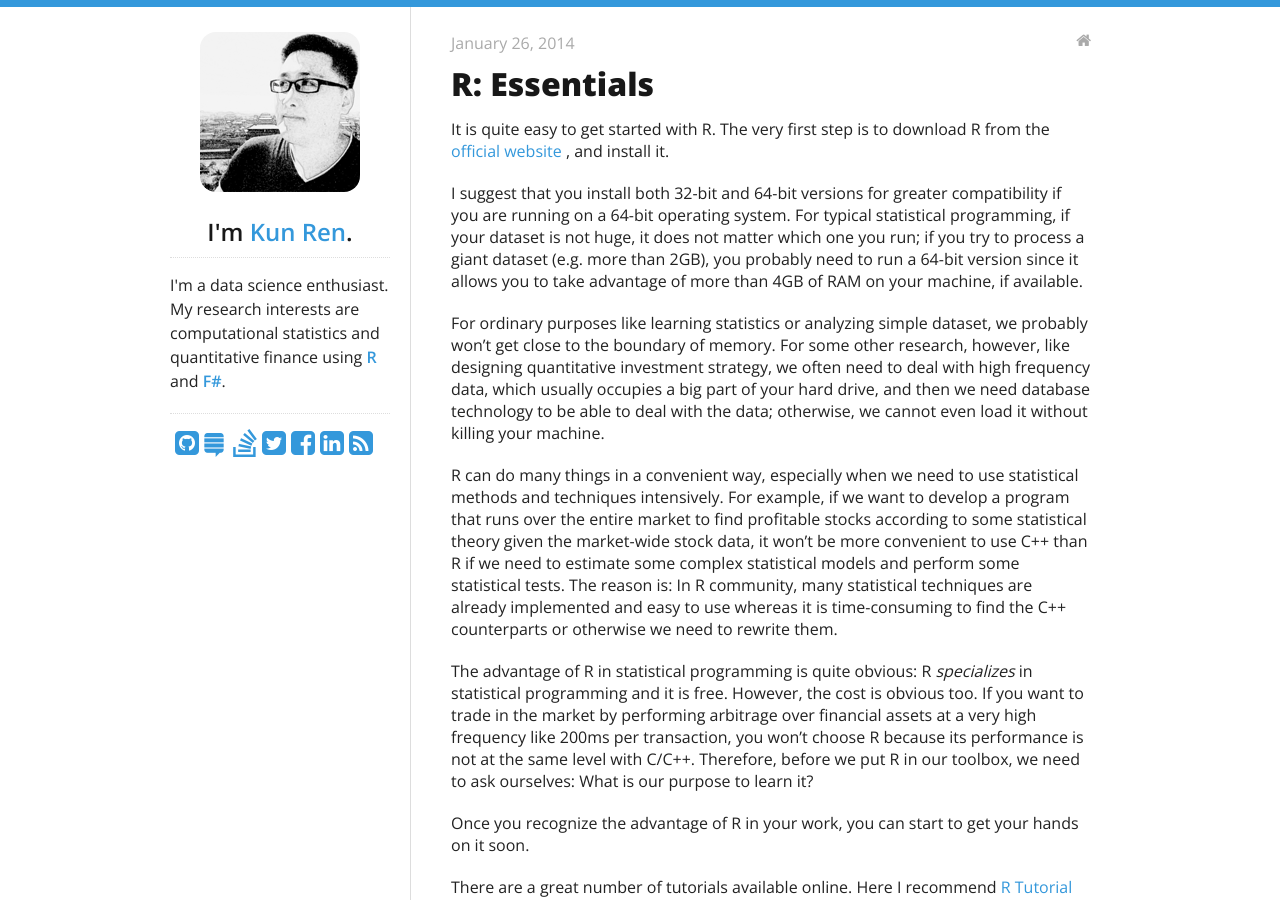
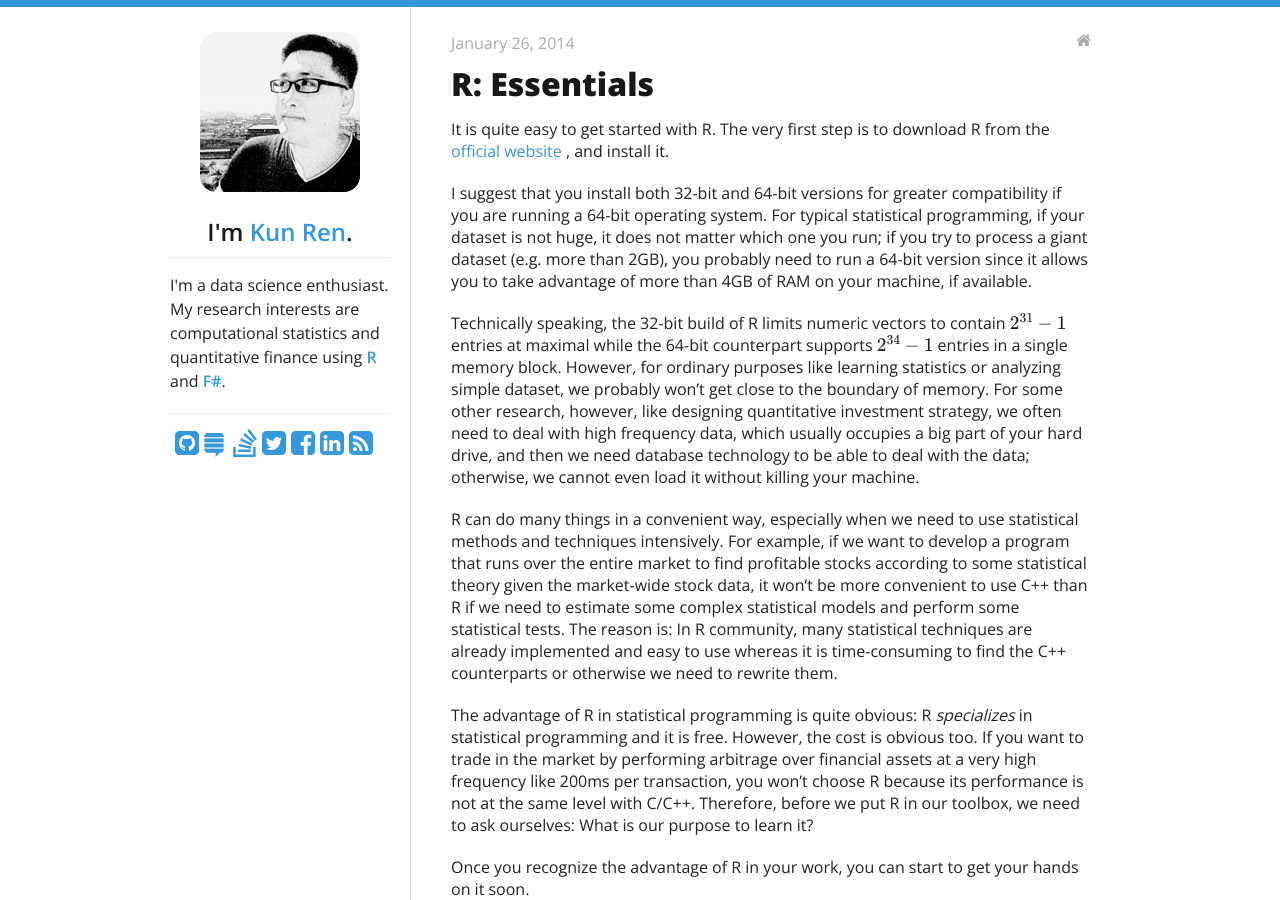
Before and after one commit to harryprince/renkun-ken.github.io, a Jekyll site: the page built from _posts/2014-01-26-r-essentials.md, in a window 1280 px wide and 900 px high. Built offline with Jekyll 4.4.1, drawn with Linux system fonts in a browser that asks for light colours; nearby versions of some CDN libraries; Markdown is read by kramdown in place of the engine named in the settings; formulas are drawn with MathJax 3; comment, search, counter and statistics services are not loaded.

Commit message:
mathjax cdn

```diff
--- a/_includes/mathjax.html
+++ b/_includes/mathjax.html
@@ -7,5 +7,5 @@
     }
   });
 </script>
-<script type="text/javascript" src="http://cdn.mathjax.org/mathjax/latest/MathJax.js?config=TeX-AMS-MML_HTMLorMML"></script>
+<script type="text/javascript" src="//cdnjs.cloudflare.com/ajax/libs/mathjax/2.3/MathJax.js"></script>
 {% endif %}
--- a/_posts/2014-01-26-r-essentials.md
+++ b/_posts/2014-01-26-r-essentials.md
@@ -8,9 +8,9 @@ categories:
 
 It is quite easy to get started with R. The very first step is to download R from the [ official website ](http://www.r-project.org/), and install it.
 
-I suggest that you install both 32-bit and 64-bit versions for greater compatibility if you are running on a 64-bit operating system. For typical statistical programming, if your dataset is not huge, it does not matter which one you run; if you try to process a giant dataset (e.g. more than 2GB), you probably need to run a 64-bit version since it allows you to take advantage of more than 4GB of RAM on your machine, if available.
+I suggest that you install both 32-bit and 64-bit versions for greater compatibility if you are running a 64-bit operating system. For typical statistical programming, if your dataset is not huge, it does not matter which one you run; if you try to process a giant dataset (e.g. more than 2GB), you probably need to run a 64-bit version since it allows you to take advantage of more than 4GB of RAM on your machine, if available.
 
-For ordinary purposes like learning statistics or analyzing simple dataset, we probably won't get close to the boundary of memory. For some other research, however, like designing quantitative investment strategy, we often need to deal with high frequency data, which usually occupies a big part of your hard drive, and then we need database technology to be able to deal with the data; otherwise, we cannot even load it without killing your machine.
+Technically speaking, the 32-bit build of R limits numeric vectors to contain $(2^{31}-1)$ entries at maximal while the 64-bit counterpart supports $(2^{34}-1)$ entries in a single memory block. However, for ordinary purposes like learning statistics or analyzing simple dataset, we probably won't get close to the boundary of memory. For some other research, however, like designing quantitative investment strategy, we often need to deal with high frequency data, which usually occupies a big part of your hard drive, and then we need database technology to be able to deal with the data; otherwise, we cannot even load it without killing your machine.
 
 R can do many things in a convenient way, especially when we need to use statistical methods and techniques intensively. For example, if we want to develop a program that runs over the entire market to find profitable stocks according to some statistical theory given the market-wide stock data, it won't be more convenient to use C++ than R if we need to estimate some complex statistical models and perform some statistical tests. The reason is: In R community, many statistical techniques are already implemented and easy to use whereas it is time-consuming to find the C++ counterparts or otherwise we need to rewrite them.
 
```
